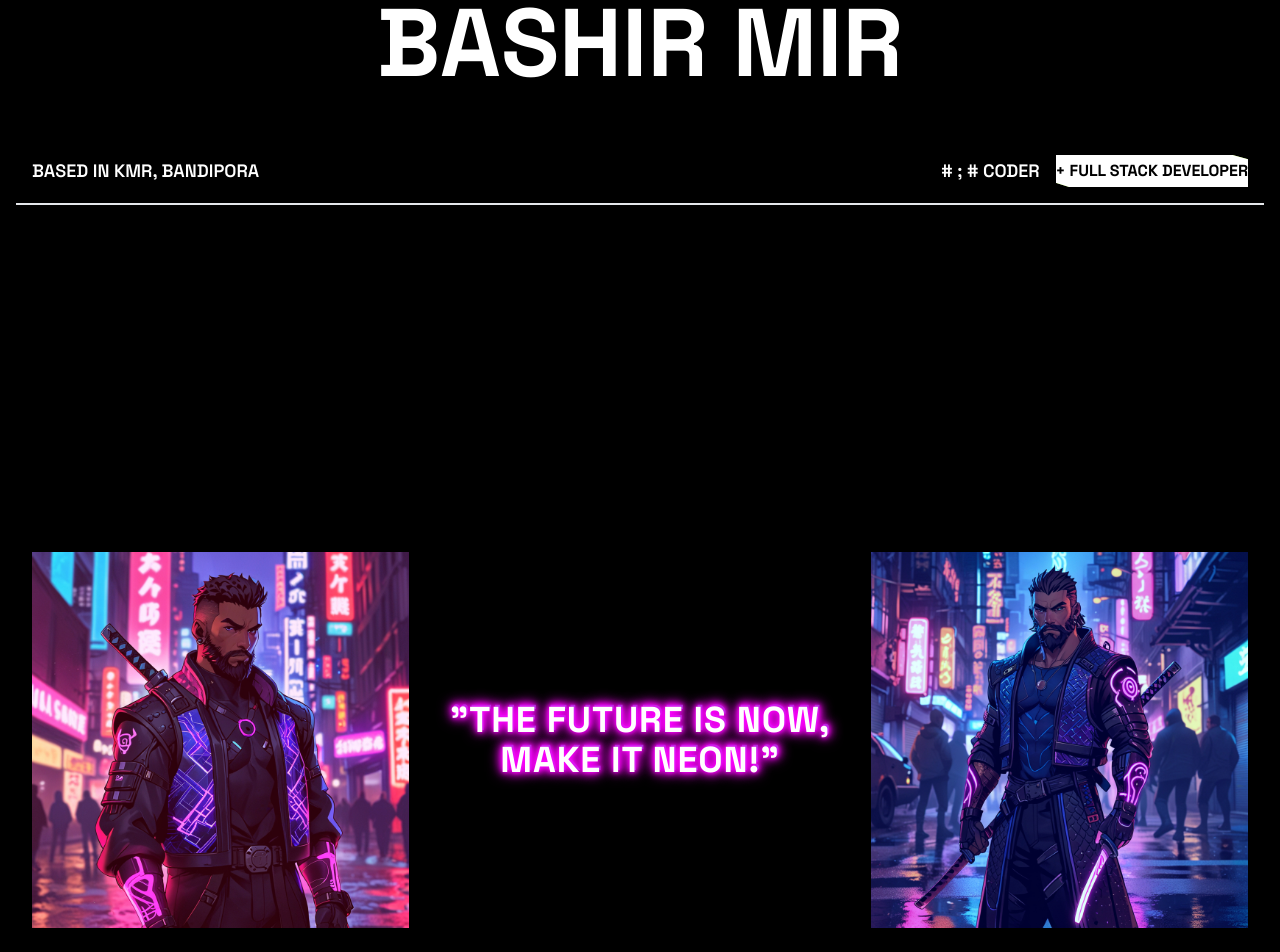
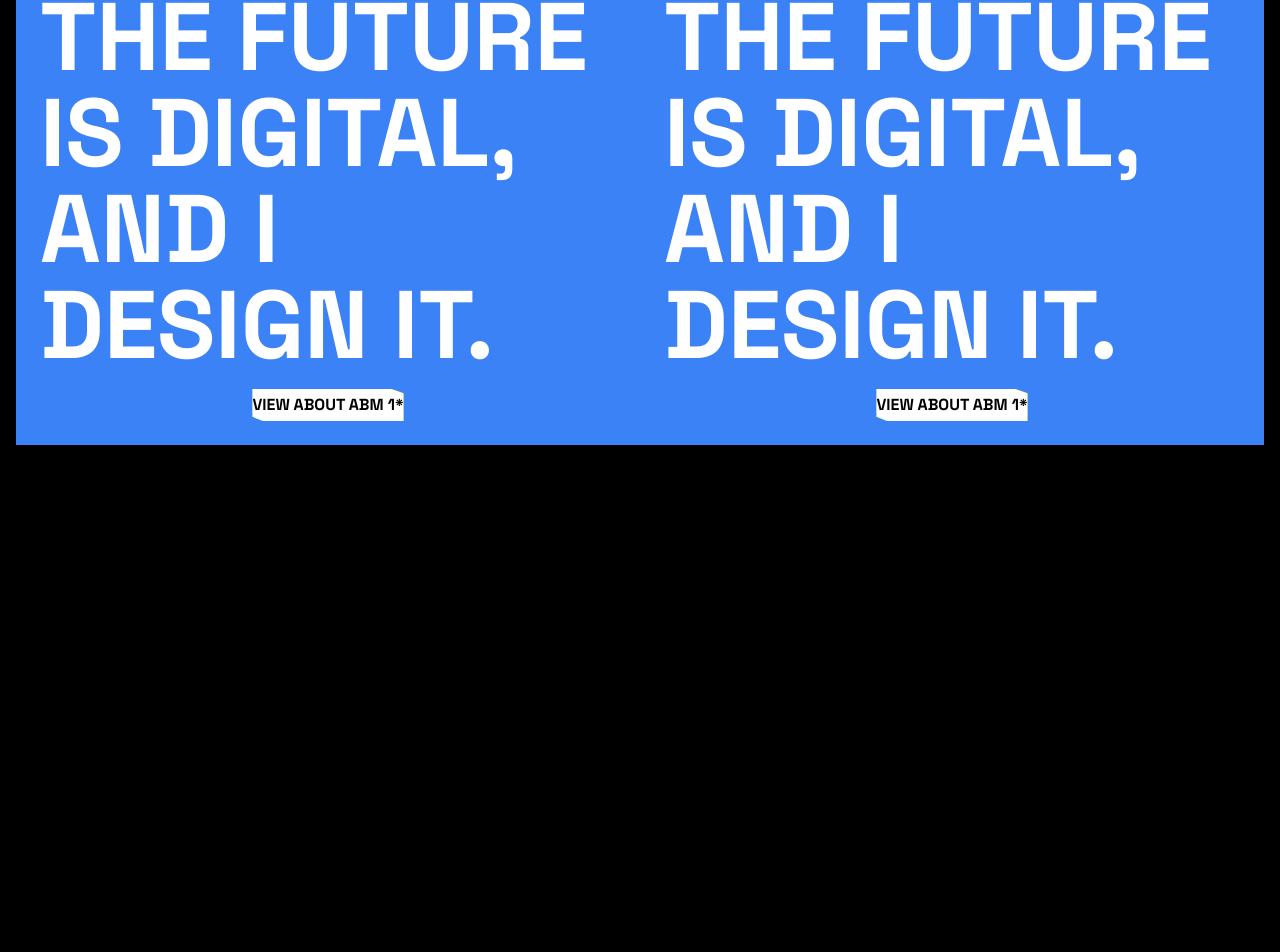
Before and after one commit to whokashmiri/fortfolio, a React (Vite) app: page / in a window 1280 px wide. Shown: the part 454-1406 px from the top of the page. After the commit the page ends 899 px from the top, so only its background shows below. Built offline with nearby package versions, Linux system fonts and the light colour scheme.

Commit message:
Continue

```diff
--- a/package.json
+++ b/package.json
@@ -10,6 +10,7 @@
     "preview": "vite preview"
   },
   "dependencies": {
+    "aos": "^2.3.4",
     "lucide-react": "^0.474.0",
     "react": "^18.3.1",
     "react-dom": "^18.3.1",
--- a/src/App.jsx
+++ b/src/App.jsx
@@ -1,6 +1,6 @@
 import Hero from "./components/Hero"
 import Navbar from "./components/Navbar"
-import Quote from "./components/Quote"
+// import Quote from "./components/Quote"
 
 
 
@@ -9,7 +9,7 @@ const App = () => {
     <div >
         <Navbar/>
         <Hero/>
-        <Quote/>
+        {/* <Quote/> */}
 
 
     </div>
--- a/src/components/Hero.jsx
+++ b/src/components/Hero.jsx
@@ -1,4 +1,12 @@
+import {useEffect} from "react";
+import AOS from 'aos';
+import "aos/dist/aos.css";
+
+
 const Hero = () => {
+  useEffect(() => {
+    AOS.init({ duration: 1000 });
+  }, [])
   return (
 
     <div className="flex flex-col items-center justify-center h-[90vh] text-center px-4">
@@ -12,8 +20,8 @@ const Hero = () => {
 
       {/* Name Section */}
       <div className="flex flex-col max-w-screen-sm mb-12">
-        <h1 className="text-white text-4xl sm:text-7xl md:text-8xl lg:text-8xl font-extrabold">AAQIB</h1>
-        <h1 className="text-white text-3xl sm:text-5xl md:text-8xl lg:text-8xl font-extrabold">BASHIR MIR</h1>
+        <h1 className="text-white text-4xl sm:text-7xl md:text-8xl lg:text-8xl font-extrabold" data-aos="fade-right">AAQIB</h1>
+        <h1 className="text-white text-3xl sm:text-5xl md:text-8xl lg:text-8xl font-extrabold" data-aos="fade-left">BASHIR MIR</h1>
       </div>
 
 
@@ -38,6 +46,34 @@ const Hero = () => {
 
       </div>
     </div>
+
+    <div className="h-screen flex bg-red-500 flex-row md:flex-row w-full">
+      {/* First Half */}
+      <div className="h-1/2 md:h-full md:w-4/5 bg-blue-500 flex flex-col justify-center items-center p-6 text-white">
+        <h1 className="text-2xl md:text-4xl lg:text-8xl font-bold mb-4 text-start">THE FUTURE IS DIGITAL, <br className="text-start" /> AND I DESIGN IT.</h1>
+        <button className="relative bg-lime-500 h-8 text-black font-bold overflow-hidden transition duration-300 clip-path-polygon2 group">
+  <span className="absolute inset-0 bg-white transition-all duration-1000 group-hover:translate-y-[-100%]"></span>
+  <span className="relative z-10 uppercase">VIEW ABOUT  ABM 1*</span>
+</button>
+
+
+      </div>
+
+
+      <div className="h-1/2 md:h-full md:w-4/5 bg-blue-500 flex flex-col justify-center items-center p-6 text-white">
+        <h1 className="text-2xl md:text-4xl lg:text-8xl font-bold mb-4 text-start">THE FUTURE IS DIGITAL, <br className="text-start" /> AND I DESIGN IT.</h1>
+        <button className="relative bg-lime-500 h-8 text-black font-bold overflow-hidden transition duration-300 clip-path-polygon2 group">
+  <span className="absolute inset-0 bg-white transition-all duration-1000 group-hover:translate-y-[-100%]"></span>
+  <span className="relative z-10 uppercase">VIEW ABOUT  ABM 1*</span>
+</button>
+
+
+      </div>
+
+
+
+
+    </div>
     </div>
   );
 };
--- a/src/components/Quote.jsx
+++ b/src/components/Quote.jsx
@@ -9,9 +9,9 @@ export default function Quote() {
           <img
             src={side}
             alt="Cyberpunk Left"
-            className="w-full h-auto object-cover transform transition duration-500 group-hover:scale-110 group-hover:rotate-2"
+            className="w-full h-auto object-cover transform rounded-3xl transition duration-500 group-hover:scale-110 group-hover:rotate-2"
           />
-          <div className="absolute inset-0 bg-pink-500 opacity-20 mix-blend-hard-light transition duration-500 group-hover:opacity-40"></div>
+          <div className="absolute inset-0 bg-pink-500 rounded-3xl opacity-20 mix-blend-hard-light transition duration-500 group-hover:opacity-40"></div>
         </div>
 
         {/* Quote in the Middle */}
@@ -29,7 +29,7 @@ export default function Quote() {
           <img
             src={full}
             alt="Cyberpunk Right"
-            className="w-full h-auto object-cover transform transition duration-500 group-hover:scale-110 group-hover:-rotate-2"
+            className="w-full h-auto object-cover transform rounded-3xl transition duration-500 group-hover:scale-110 group-hover:-rotate-2"
           />
           <div className="absolute inset-0 bg-blue-500 opacity-20 mix-blend-hard-light transition duration-500 group-hover:opacity-40"></div>
         </div>
```
Also changed, not shown: 1 other file (tests, documents, lock files or other folders).
